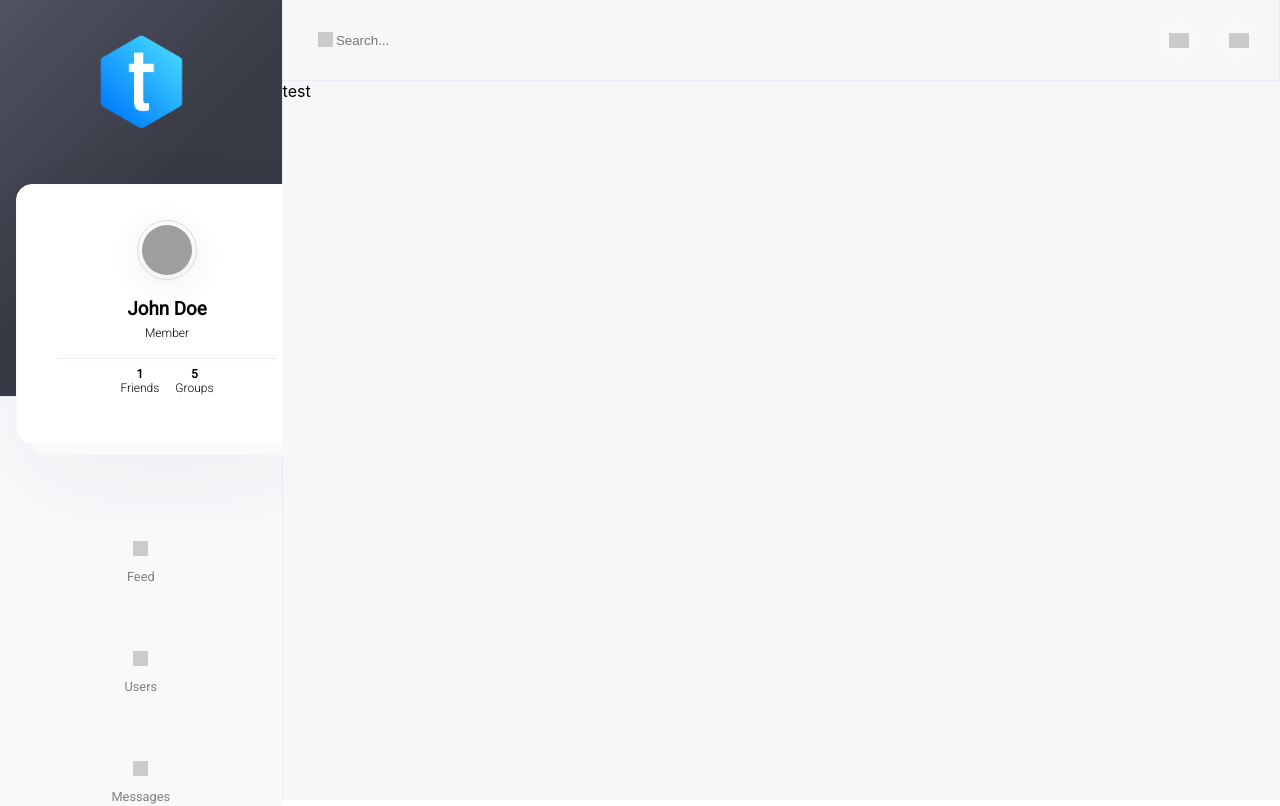
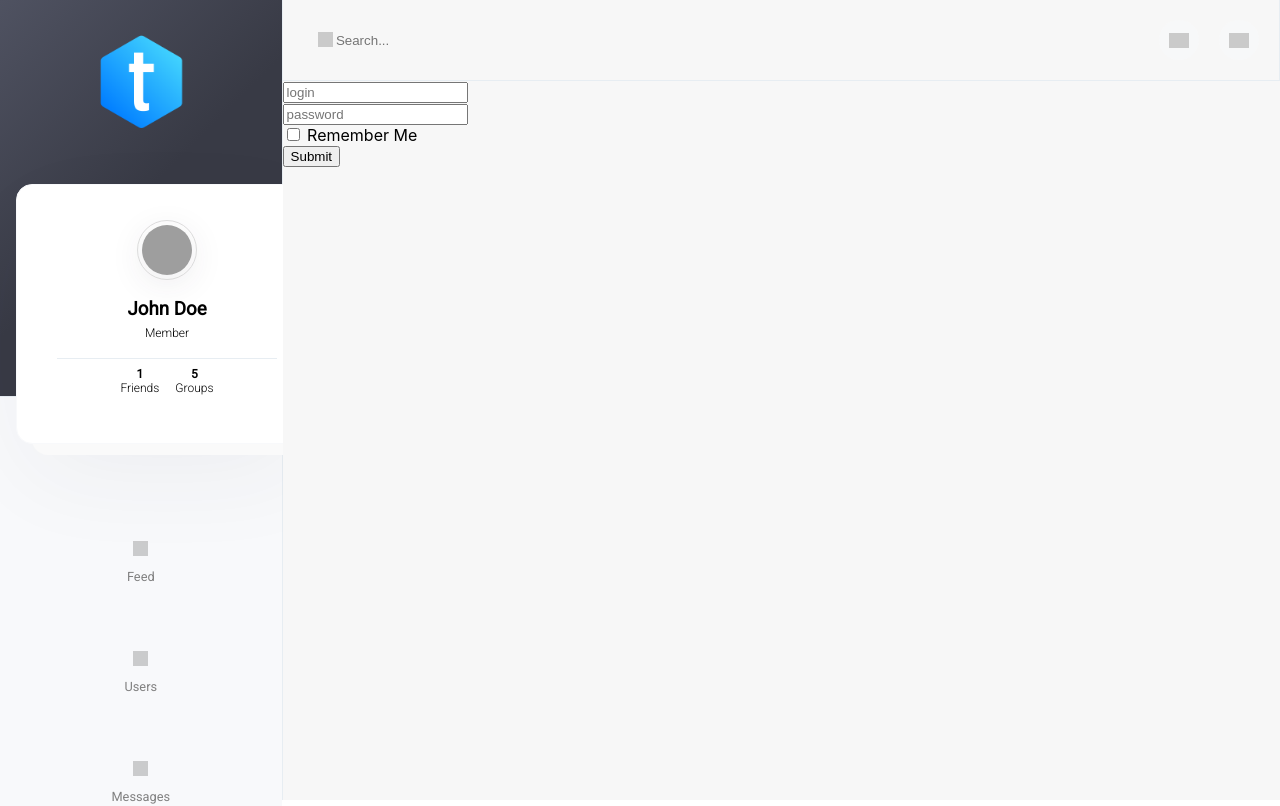
Before and after one commit to ivaschenkoo/react-social-network, a React (Create React App) app: page /login in a window 1280 px wide. Shown: the top 806 px of the page. Built offline with nearby package versions, Linux system fonts and the light colour scheme; no server answers; grey boxes are pictures that could not be loaded.

Commit message:
create login component

```diff
--- a/package.json
+++ b/package.json
@@ -14,6 +14,7 @@
     "react-router-dom": "^5.2.0",
     "react-scripts": "4.0.1",
     "redux": "^4.0.5",
+    "redux-form": "^8.3.7",
     "redux-thunk": "^2.3.0",
     "web-vitals": "^0.2.4"
   },
--- a/src/api/api.js
+++ b/src/api/api.js
@@ -32,7 +32,7 @@ export const profileAPI = {
         return instance.get(`profile/status/${userId}`).then(response => response.data)
     },
     changeUserStatus (status) {
-        return instance.put(`profile/status`, {status})
+        return instance.put(`profile/status`, {status}).then(response => response.data)
     }
 }
 
--- /dev/null
+++ b/src/components/Login/Login.jsx
@@ -0,0 +1,11 @@
+import React from 'react';
+import LoginForm from "./LoginForm/LoginForm";
+
+
+const Login = (props) => {
+    return <aside>
+        <LoginForm {...props} onSubmit={props.onSubmit} />
+    </aside>
+}
+
+export default Login;
--- a/src/components/Login/LoginContainer.jsx
+++ b/src/components/Login/LoginContainer.jsx
@@ -1,8 +1,30 @@
 import React from 'react';
+import Login from "./Login";
+import {compose} from "redux";
+import {reduxForm} from "redux-form";
+import {connect} from "react-redux";
 
 
-const LoginConatiner = (props) => {
-    return <div>test</div>
+class LoginConatiner extends React.Component {
+    onSubmit = (data) => {
+        console.log(data)
+    }
+
+    render() {
+        return (
+            <Login {...this.props} onSubmit={this.onSubmit} />
+        );
+    }
+
 }
 
-export default LoginConatiner;
+const mapStateToProps = (state) => {
+    return {
+
+    }
+}
+
+export default compose(
+    reduxForm({form: 'login'}),
+    connect(mapStateToProps, {})
+)(LoginConatiner);
--- /dev/null
+++ b/src/components/Login/LoginForm/LoginForm.jsx
@@ -0,0 +1,14 @@
+import React from "react";
+import {Field} from "redux-form";
+
+
+const LoginForm = (props) => {
+    return <form onSubmit={props.handleSubmit(props.onSubmit)}>
+        <Field name={'login'} component={'input'} placeholder={'login'} /> <br/>
+        <Field name={'password'} component={'input'} placeholder={'password'} type={'password'} /> <br/>
+        <span><Field name={'rememberMe'} component={'input'} type={'checkbox'} /> Remember Me</span> <br/>
+        <button>Submit</button>
+    </form>
+}
+
+export default LoginForm;
--- a/src/components/Profile/ProfileStatus/ProfileStatusComponent.jsx
+++ b/src/components/Profile/ProfileStatus/ProfileStatusComponent.jsx
@@ -5,10 +5,17 @@ import ProfileStatus from "./ProfileStatus";
 class ProfileStatusComponent extends React.Component {
     constructor(props) {
         super(props);
-        debugger
         this.state = {
             editMode: false,
             statusText: this.props.profileStatus
+        }
+    }
+
+    componentDidUpdate(prevProps, prevState) {
+        if (prevProps.profileStatus !== this.props.profileStatus) {
+            this.setState({
+                statusText: this.props.profileStatus,
+            })
         }
     }
 
--- a/src/redux/profileReducer.jsx
+++ b/src/redux/profileReducer.jsx
@@ -84,9 +84,10 @@ export const getUserStatus = (userId) => (dispatch) => {
         })
 }
 export const changeUserStatus = (status) => (dispatch) => {
-    profileAPI.changeUserStatus(status).then(response => {
-        console.log(response)
-        dispatch(setStatus(status))
+    profileAPI.changeUserStatus(status).then(data => {
+        if(data.resultCode === 0) {
+            dispatch(setStatus(status))
+        }
     })
 }
 
--- a/src/redux/redux-store.js
+++ b/src/redux/redux-store.js
@@ -4,6 +4,7 @@ import userReducer from "./userReducer";
 import profileReducer from "./profileReducer";
 import authReducer from "./authReducer";
 import thunkMiddleware from "redux-thunk";
+import { reducer as formReducer } from 'redux-form';
 
 
 let reducers = combineReducers({
@@ -11,6 +12,7 @@ let reducers = combineReducers({
     usersPage: userReducer,
     profilePage: profileReducer,
     auth: authReducer,
+    form: formReducer,
 });
 let store = createStore(reducers, applyMiddleware(thunkMiddleware));
 
```
Also changed, not shown: src/components/Profile/ProfileContainer.jsx (+6 -3 lines), 1 other file (tests, documents, lock files or other folders).
